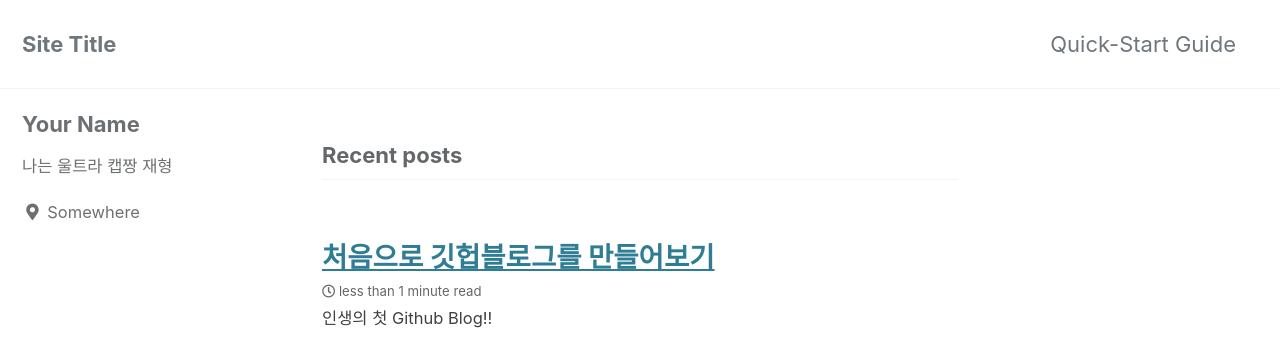
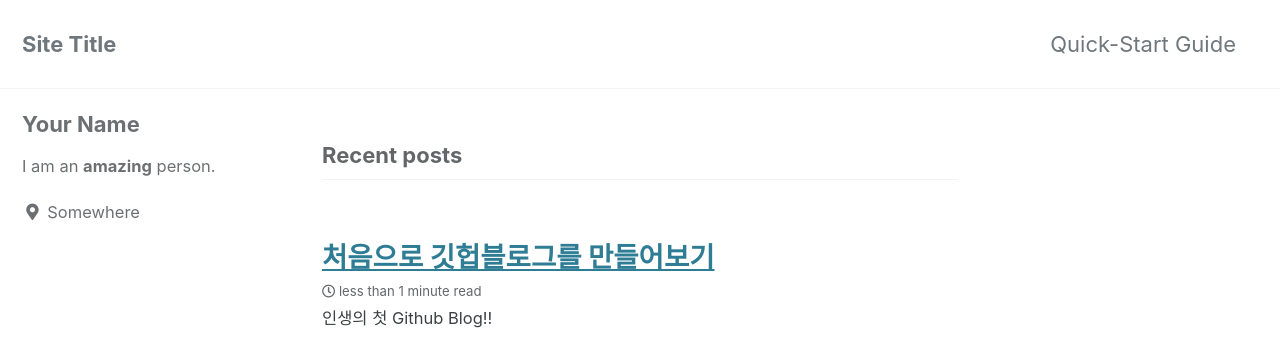
Before and after one commit to KoJaeHyeong/KoJaeHyeong.github.io, a Jekyll site: the page built from index.html, in a window 1280 px wide. Shown: the top 348 px of the page. Built offline with Jekyll 4.4.1, drawn with Linux system fonts in a browser that asks for light colours; cached includes are drawn as plain includes; the list of posts is cut into pages by our own code.

Commit message:
:sparkles: #1 update

```diff
--- a/_config.yml
+++ b/_config.yml
@@ -106,7 +106,7 @@ analytics:
 author:
   name: 'Your Name'
   avatar: # path of avatar image, e.g. "/assets/images/bio-photo.jpg"
-  bio: '나는 울트라 캡짱 재형'
+  bio: 'I am an **amazing** person.'
   location: 'Somewhere'
   email:
   links:
```
